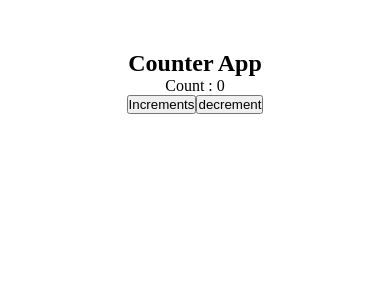
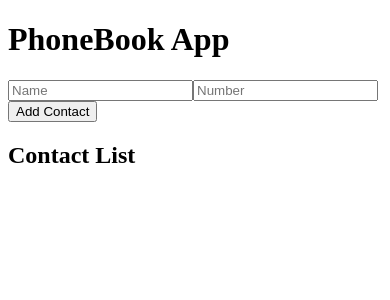
Before and after one commit to Arvind171219/react_mock, a React (Create React App) app: page / in a window 390 px wide. Shown: the top 300 px of the page. Built offline with nearby package versions, Linux system fonts and the light colour scheme.

Commit message:
PhoneBook-App

```diff
--- a/src/App.js
+++ b/src/App.js
@@ -1,11 +1,21 @@
-import React from 'react'
-import Counter from './Counter'
-import './Style.css';
+import React, { useState } from 'react';
+import ContactForm from './ContactForm';
+import ContactList from './ContactList';
 
-export default function App() {
+function App() {
+  const [contacts, setContacts] = useState([]);
+
+  const addContact = (contact) => {
+    setContacts([...contacts, contact]);
+  };
+
   return (
-    <div className='App'>
-      <Counter/>
+    <div className="App">
+      <h1>PhoneBook App</h1>
+      <ContactForm addContact={addContact} />
+      <ContactList contacts={contacts} />
     </div>
-  )
+  );
 }
+
+export default App;
--- /dev/null
+++ b/src/ContactForm.js
@@ -0,0 +1,33 @@
+import React, { useState } from 'react';
+
+function ContactForm({ addContact }) {
+    const [name, setName] = useState('');
+    const [number, setNumber] = useState('');
+
+    const handleSubmit = (e) => {
+        e.preventDefault();
+        addContact({ name, number });
+        setName('');
+        setNumber('');
+    };
+
+    return (
+        <form onSubmit={handleSubmit}>
+            <input
+                type="text"
+                placeholder="Name"
+                value={name}
+                onChange={(e) => setName(e.target.value)}
+            />
+            <input
+                type="text"
+                placeholder="Number"
+                value={number}
+                onChange={(e) => setNumber(e.target.value)}
+            />
+            <button type="submit">Add Contact</button>
+        </form>
+    );
+}
+
+export default ContactForm;
--- /dev/null
+++ b/src/ContactList.js
@@ -0,0 +1,16 @@
+import React from 'react'
+
+export default function ContactList({ contacts }) {
+    return (
+        <div>
+            <h2> Contact List </h2>
+            <ul>
+                {contacts.map((contact, index) => (
+                    <li key={index}>
+                        {contact.name}: {contact.number}
+                    </li>
+                ))}
+            </ul>
+        </div>
+    )
+}
--- a/src/Counter.js
+++ /dev/null
@@ -1,20 +0,0 @@
-import React,{useState} from 'react'
-
-export default function Counter() {
-    const [count,setCount ]= useState(0);
-
-    const increment = ()=>{
-        setCount(count+1)
-    }
-    const decrement = ()=>{
-        setCount(count-1)
-    }
-  return (
-    <div>
-      <h2>Counter App </h2>
-       <p>Count : {count}</p>
-       <button onClick={increment}> Increments </button>
-       <button onClick={decrement} > decrement </button>
-    </div>
-  )
-}
--- a/src/Style.css
+++ b/src/Style.css
@@ -2,7 +2,3 @@
     margin: 0;
     padding: 0;
 }
-.App{
-    text-align: center;
-    margin-top: 50px;
-}
```
